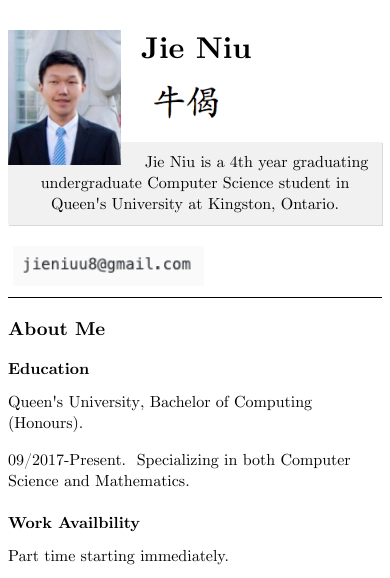
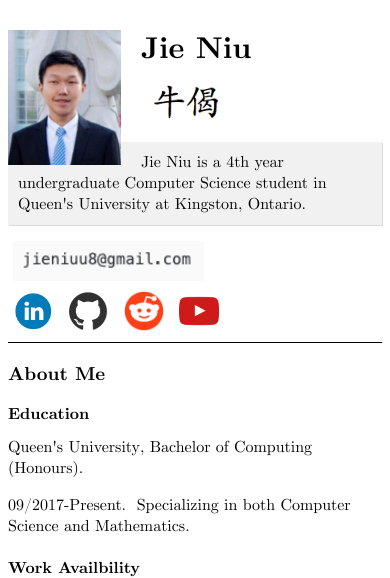
Before and after one commit to jieniuu8/jieniuu8.github.io, a PHP site: page / in a window 390 px wide. Shown: the top 578 px of the page. Run offline with PHP 8.4, Linux system fonts and the light colour scheme; some web fonts are replaced.

Commit message:
updated css

```diff
--- a/css_en/responsive.css
+++ b/css_en/responsive.css
@@ -1,7 +1,7 @@
 @media screen and (max-width: 450px) {
 
-.web-icon:not(#email) {
-  display: none;
-}
+  .web-icon#email {
+    display: block;
+  }
 
 }
--- a/css_en/style.css
+++ b/css_en/style.css
@@ -12,23 +12,18 @@ section {
 }
 
 .web-icon:not(#email) {
-  float: right;
   height: 40px;
   width: 40px;
-  margin: 0px 10px;
+  margin: 5px;
   overflow: hidden;
   object-fit: cover;
 }
 
-
-/*
-#social-media {
+/* #social-media {
   display: flex;
   flex-wrap: wrap;
-  justify-content: space-;
+  justify-content: space-evenly;
 } */
-
-
 
 #name {
   font-size: 30px;
@@ -50,7 +45,7 @@ section {
 .highlight {
   padding: 10px;
   margin-top: 0;
-  text-align: center;
+  text-align: left;
   background-color: #f1f1f1;
   box-shadow: 1px 1px rgba(0, 0, 0, 0.15);
 }
--- a/index.html
+++ b/index.html
@@ -19,23 +19,22 @@
 
   <section id="intro-profile">
 
-    <a href="http://www.linkedin.com/in/jieniu/">
-      <img class="web-icon" src="./img/linkedin.png" alt="Jie's Linkedin profile"></a>
-    <a href="https://github.com/jieniuu8">
-      <img class="web-icon" src="./img/github.png" alt="Jie's github repository"></a>
-    <a href="https://www.reddit.com/user/jieniuu8_8">
-      <img class="web-icon" src="./img/reddit.png" alt="Jie's reddit profile"></a>
-    <a href="https://www.youtube.com/channel/UCvnm7cqi1iNCIgqqB3z7Gxg">
-      <img class="web-icon" src="./img/youtube.png" alt="Jie's youtube channel"></a>
-
     <div class="profile-image"><a></a></div>
     <p id="name">Jie Niu<br><img id="chinese_name" src="./img/chinese_name.png" alt="Jie's Chinese name with KaiTi font"></p>
-    <p class="highlight">Jie Niu is a 4th year graduating undergraduate Computer Science student in Queen's University at Kingston, Ontario.</p>
+    <p class="highlight">Jie Niu is a 4th year undergraduate Computer Science student in Queen's University at Kingston, Ontario.</p>
 
     <!--begin social media-->
     <div id="social-media">
       <a href="mailto:jieniuu8@gmail.com">
         <img class="web-icon" id="email" src="./img/email.png" alt="Jie's email address"></a>
+      <a href="http://www.linkedin.com/in/jieniu/">
+        <img class="web-icon" src="./img/linkedin.png" alt="Jie's Linkedin profile"></a>
+      <a href="https://github.com/jieniuu8">
+        <img class="web-icon" src="./img/github.png" alt="Jie's github repository"></a>
+      <a href="https://www.reddit.com/user/jieniuu8_8">
+        <img class="web-icon" src="./img/reddit.png" alt="Jie's reddit profile"></a>
+      <a href="https://www.youtube.com/channel/UCvnm7cqi1iNCIgqqB3z7Gxg">
+        <img class="web-icon" src="./img/youtube.png" alt="Jie's youtube channel"></a>
     </div>
     <!--end social media-->
 
```
